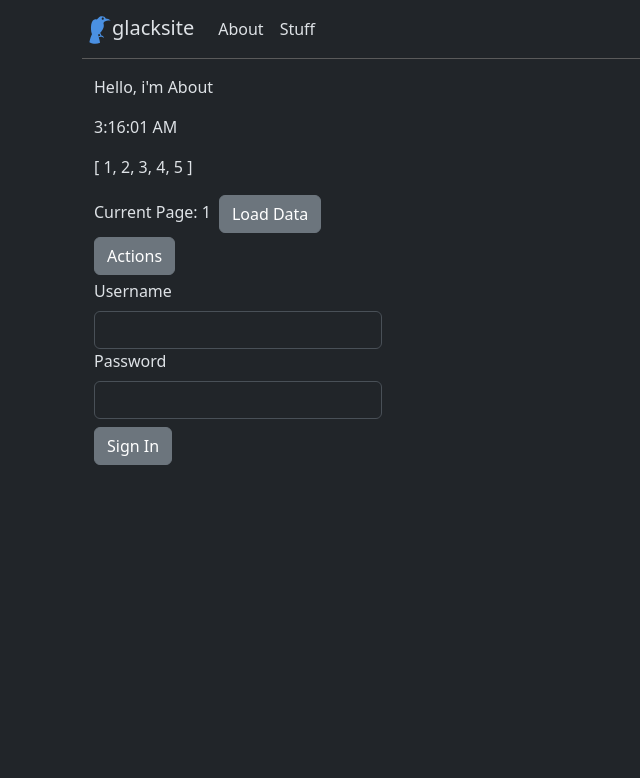
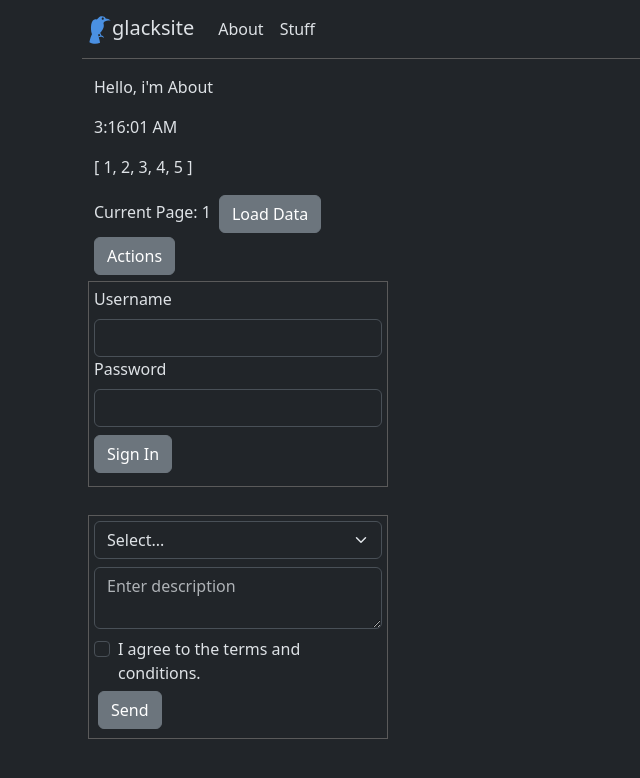
Before and after one commit to GlackPac/glacksite-react, a React (Create React App) app: page /glacksite/about in a window 1280 px wide. Shown: the top 778 px of the page, without its empty margins (0-640 px from the left). Built offline with nearby package versions, Linux system fonts and the light colour scheme.

Commit message:
More side stuff about forms

```diff
--- a/package.json
+++ b/package.json
@@ -4,6 +4,7 @@
   "homepage": "https://glackpac.github.io/glacksite",
   "private": true,
   "dependencies": {
+    "@tanstack/react-query": "^4.36.1",
     "@testing-library/jest-dom": "^5.17.0",
     "@testing-library/react": "^13.4.0",
     "@testing-library/user-event": "^13.5.0",
--- a/src/components/ExampleForm.tsx
+++ b/src/components/ExampleForm.tsx
@@ -11,10 +11,9 @@ function ExampleForm() {
     };
 
     return (
-      <Form onSubmit={handleSubmit}>
+      <Form onSubmit={handleSubmit} className="my-2" style={{ width: '18rem', outline:'1px solid #5a5a5a', outlineOffset:'5px'}}>
         <Form.Label>Username</Form.Label>
         <Form.Control
-            style={{ width: '18rem' }}
             type="text"
             name="username"
             value={username}
@@ -22,7 +21,6 @@ function ExampleForm() {
         />
         <Form.Label>Password</Form.Label>
         <Form.Control
-            style={{ width: '18rem' }}
             type="password"
             name="password"
             value={password}
--- /dev/null
+++ b/src/components/ExampleFormTwo.tsx
@@ -0,0 +1,62 @@
+import React, {useState} from 'react';
+import { Button, Form } from 'react-bootstrap';
+
+function ExampleFormTwo() {
+    const [department, setDepartment] = React.useState('');
+    const [message, setMessage] = React.useState('');
+    const [agreedToTerms, setAgreedToTerms] = React.useState(false);
+
+    function handleSubmit(e: React.ChangeEvent<HTMLFormElement>) {
+      e.preventDefault();
+      console.log('submitting', stateToString());
+    }
+
+    function stateToString() {
+      return JSON.stringify(
+        {
+          department,
+          message,
+          agreedToTerms,
+        },
+        null,
+        ' '
+      );
+    }
+
+    return (
+      <Form
+        className="my-2"
+        onSubmit={handleSubmit}
+        style={{ width: '18rem', outline:'1px solid #5a5a5a', outlineOffset:'5px'}}
+      >
+        <Form.Select
+          name="department"
+          value={department}
+          onChange={(e) => setDepartment(e.target.value)}
+        >
+          <option value="">Select...</option>
+          <option value="hr">Human Resources</option>
+          <option value="pr">Public Relations</option>
+          <option value="support">Support</option>
+        </Form.Select>
+        <Form.Control
+            className='my-2'
+            name="message"
+            value={message}
+            onChange={(e) => setMessage(e.target.value)}
+            as="textarea"
+            placeholder='Enter description'
+        />
+        <Form.Check
+            type="checkbox"
+            name="agreedToTerms"
+            checked={agreedToTerms}
+            onChange={(e) => setAgreedToTerms(e.target.checked)}
+            label="I agree to the terms and conditions."
+        />
+        <Button type="submit" className='m-1' variant='secondary'>Send</Button>
+      </Form>
+    );
+  }
+
+export default ExampleFormTwo;
--- a/src/pages/About.tsx
+++ b/src/pages/About.tsx
@@ -4,6 +4,7 @@ import Clock from '../components/ClockLifecycle';
 import LoadingTest from '../components/LoadingEffect';
 import Dropdown from '../components/DropdownConditional';
 import ExampleForm from '../components/ExampleForm';
+import ExampleFormTwo from '../components/ExampleFormTwo';
 
 const About = (props:any) => {
     return (
@@ -13,6 +14,8 @@ const About = (props:any) => {
             <LoadingTest/>
             <Dropdown/>
             <ExampleForm/>
+            <br/>
+            <ExampleFormTwo/>
         </Container>
     )
 }
```
Also changed, not shown: 1 other file (tests, documents, lock files or other folders).
